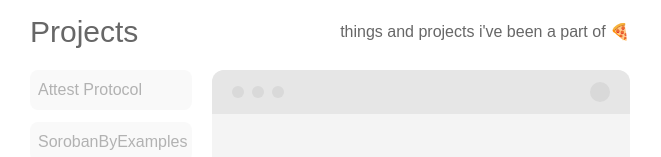
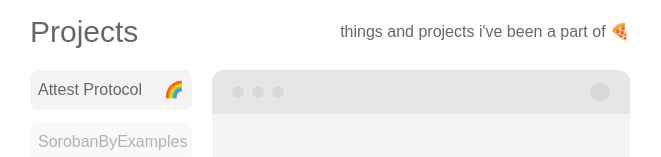
Before and after one commit to kohasummons/mercythaddeus, a Next.js app: page / in a window 1280 px wide. Shown: the part 982-1139 px from the top of the page, without its empty margins (310-971 px from the left). Built offline with nearby package versions, Linux system fonts and the light colour scheme; a web font is replaced by a local one.

Commit message:
project order

```diff
--- a/components/Others/Projects.tsx
+++ b/components/Others/Projects.tsx
@@ -15,28 +15,28 @@ const Projects = () => {
     {
       title: "Attest Protocol",
       des: "Attest Protocol is a blockchain-based attestation infrastructure that enables verifiable, composable, and trustless identity and reputation proofs on-chain.",
-      id: 1,
+      id: 0,
     },
     {
       title: "SorobanByExamples",
       des: "An AI-powered education tool to help developers learn Soroban (Stellar’s smart contract platform) through usable code examples.",
-      id: 2,
+      id: 1,
     },
     {
       title: "Ralli",
       des: "Ralli is a smart web app that lets users create dynamic, personalized digital feeds based on their interactions, interests, and data. Think of it as a blend of an AI agent and a life dashboard—where updates, tasks, memories, and insights are all served interactively and in real time.",
-      id: 3,
+      id: 2,
     },
 
     {
       title: "Zeek KYC",
       des: "Zeek is your streamlined solution for Know Your Customer (KYC) in the Web3 world—built with speed, simplicity, and blockchain-native principles at its core.",
-      id: 4,
+      id: 3,
     },
       {
         title: "BuymePizza",
         des: "BuyMePizza is a simple web app that lets users receive tips or small donations—specifically to “buy them pizza”—through seamless blockchain payments. Built with integrated Request Network for invoice creation and payment handling",
-        id: 3,
+        id: 4,
     },
 
   ];
```
